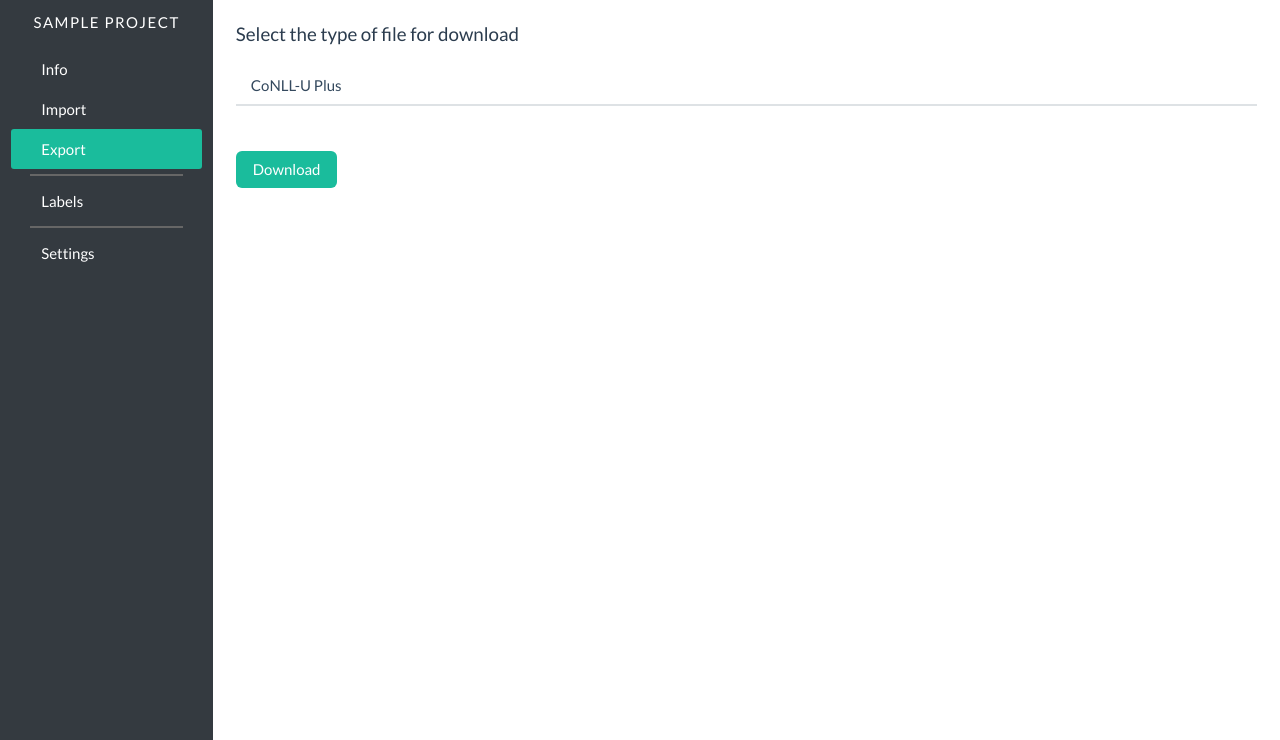
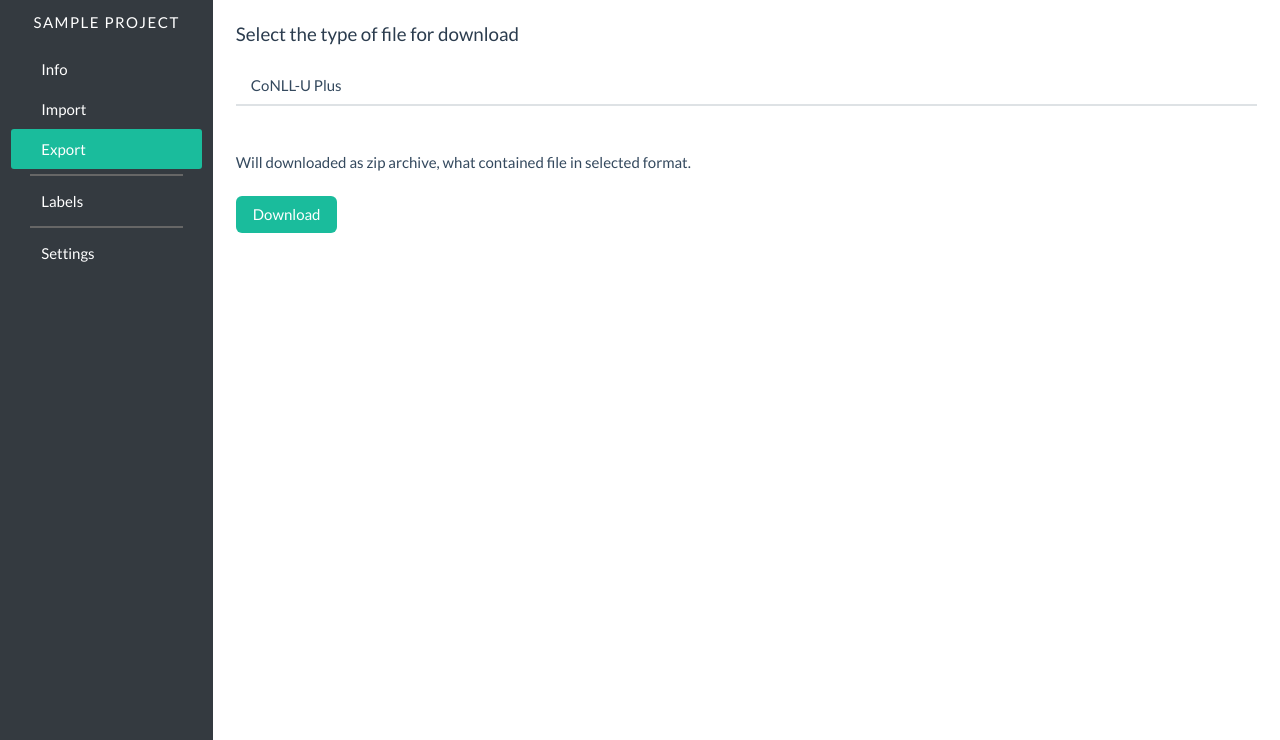
Before and after one commit to shizacat/shanno, a Django app: page /projects/1/export in a window 1280 px wide. Shown: the part 60-800 px from the top of the page. Run offline with Django 3.2, Linux system fonts and the light colour scheme; a user stored in the database is signed in; tables that the repository leaves empty hold one stand-in row (values such as "Sample post"); parts of the project's set-up code (start-up, migrations or seed data) failed here and were passed over.

Commit message:
Zip description on e/i page

```diff
--- a/source/server/annotation/templates/project_export.html
+++ b/source/server/annotation/templates/project_export.html
@@ -35,25 +35,9 @@
     </b-tabs>
   </div>
 
-  <!-- <div class="column">
-    <b-tabs v-model="selected">
-      <b-tab-item label="CoNLL-U Plus">
-        <p>
-          {% trans "It's an extension of CoNLL-U. File can have any non-zero number of columns." %}
-          <a href="https://universaldependencies.org/ext-format.html">{% trans "Format." %}</a>
-          {% trans "Must be in coding UTF-8." %}
-        </p>
-      </b-tab-item>
-      <b-tab-item label='{% trans "Other format" %}'>
-        <p>
-          Lorem ipsum dolor sit amet, consectetur adipisicing elit.
-          Harum nihil deleniti labore eos ratione, omnis nam fuga dignissimos
-          architecto eum temporibus voluptate molestiae iusto ipsam,
-          quisquam rem hic mollitia earum.
-        </p>
-      </b-tab-item>
-    </b-tabs>
-  </div> -->
+  <div class="column">
+    {% trans "Will downloaded as zip archive, what contained file in selected format." %}
+  </div>
 
   <div class="column">
         <button
--- a/source/server/annotation/templates/project_import.html
+++ b/source/server/annotation/templates/project_import.html
@@ -36,6 +36,10 @@
   </div>
 
   <div class="column">
+    {% trans "Supported to upload file as archivs: zip." %}
+  </div>
+
+  <div class="column">
     <b-field grouped>
       <p class="control">
         <b-button
```
